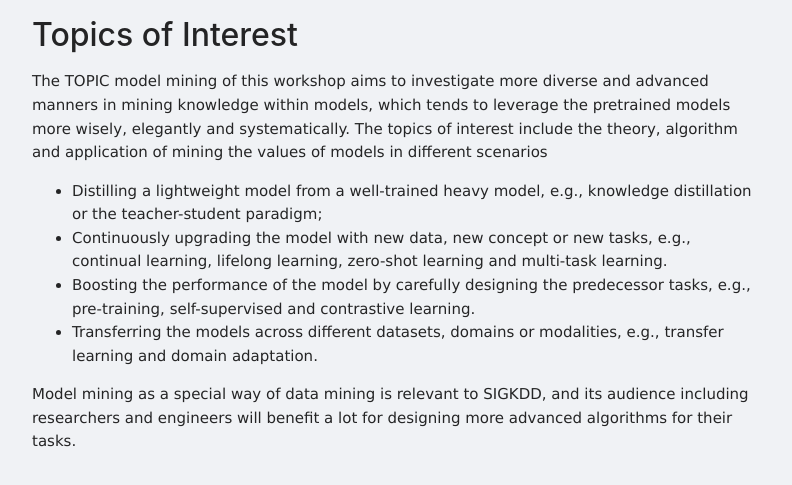
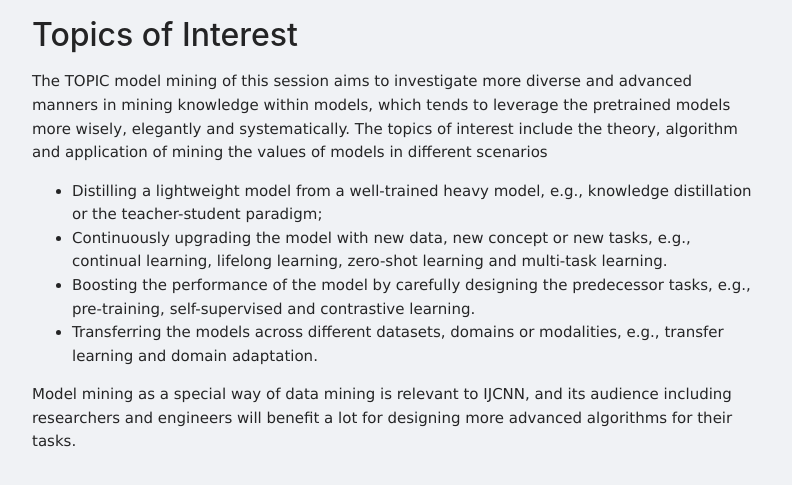
Before and after one commit to KyleZheng1997/kdd-workshop, a React (Create React App) app: page / in a window 1280 px wide. Shown: the part 1131-1616 px from the top of the page, without its empty margins (243-1035 px from the left). Built offline with nearby package versions, Linux system fonts and the light colour scheme.

Commit message:
update home page

```diff
--- a/src/pages/IJCNN/home.jsx
+++ b/src/pages/IJCNN/home.jsx
@@ -17,7 +17,7 @@ function Home() {
 
           <h2>Topics of Interest</h2>
           <p className="contentText">
-              The TOPIC model mining of this workshop aims to investigate more diverse and advanced manners in mining knowledge within models, which tends to leverage the pretrained models more wisely, elegantly and systematically. The topics of interest include the theory, algorithm and application of mining the values of models in different scenarios
+              The TOPIC model mining of this session aims to investigate more diverse and advanced manners in mining knowledge within models, which tends to leverage the pretrained models more wisely, elegantly and systematically. The topics of interest include the theory, algorithm and application of mining the values of models in different scenarios
           </p >
 
           <div>
@@ -30,7 +30,7 @@ function Home() {
           </div>
 
             <p className="contentText">
-              Model mining as a special way of data mining is relevant to SIGKDD, and its audience including researchers and engineers will benefit a lot for designing more advanced algorithms for their tasks.
+              Model mining as a special way of data mining is relevant to IJCNN, and its audience including researchers and engineers will benefit a lot for designing more advanced algorithms for their tasks.
             </p>
           </div>
         </div>
```
Also changed, not shown: 6 other files (tests, documents, lock files or other folders).
